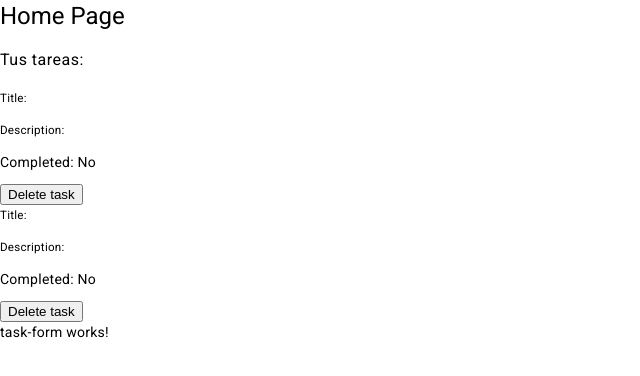
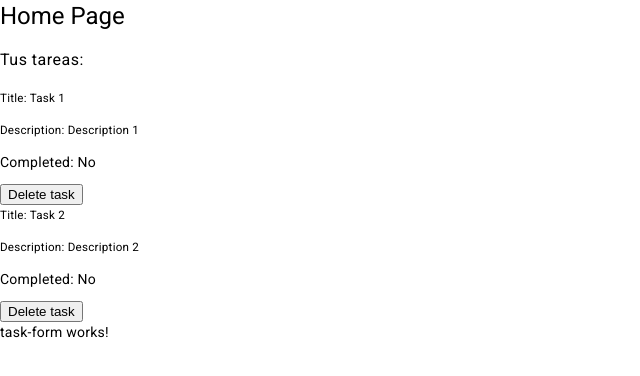
Before and after one commit to IreneBenito/ProyectoAngular, an Angular app: page / in a window 1280 px wide. Shown: the top 376 px of the page, without its empty margins (0-640 px from the left). Built offline with nearby package versions, Linux system fonts and the light colour scheme.

Commit message:
add tasks to task list and pass them to child comp

```diff
--- a/src/app/components/task-list/task-list.component.html
+++ b/src/app/components/task-list/task-list.component.html
@@ -1,5 +1,6 @@
 <h4>Tus tareas:</h4>
 
 <!-- TODO: Replantear con directiva estructural -->
-<app-task></app-task>
-<app-task></app-task>
+<!-- pasamos las tareas al componente hijo -->
+<app-task [task]="task1"></app-task>
+<app-task [task]="task2"></app-task>
--- a/src/app/components/task-list/task-list.component.ts
+++ b/src/app/components/task-list/task-list.component.ts
@@ -1,4 +1,5 @@
 import { Component, OnInit } from '@angular/core';
+import { ITask, Levels } from 'src/app/models/interfaces/Task.interface';
 
 @Component({
   selector: 'app-task-list',
@@ -6,6 +7,20 @@ import { Component, OnInit } from '@angular/core';
   styleUrls: ['./task-list.component.scss']
 })
 export class TaskListComponent implements OnInit{
+  /* TODO: reformular como una lista de tareas */
+  //creamos tareas que habra que pasar al componente hijo task
+  task1: ITask = {
+    title: 'Task 1',
+    description: 'Description 1',
+    completed: false,
+    level: Levels.Info //importamos levels
+  }
+  task2: ITask = {
+    title: 'Task 2',
+    description: 'Description 2',
+    completed: false,
+    level: Levels.Urgent //importamos levels
+  }
 
   constructor(){}
 
```
